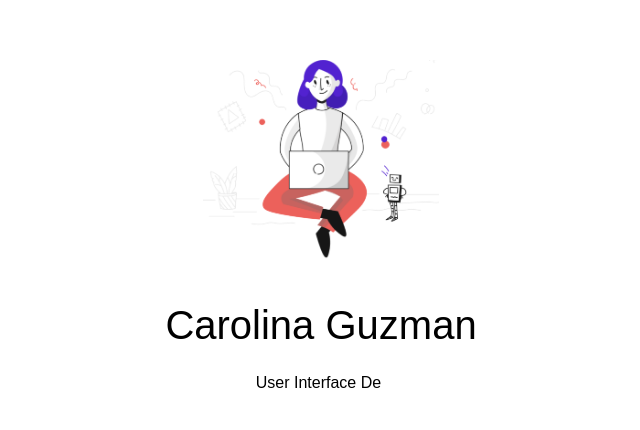
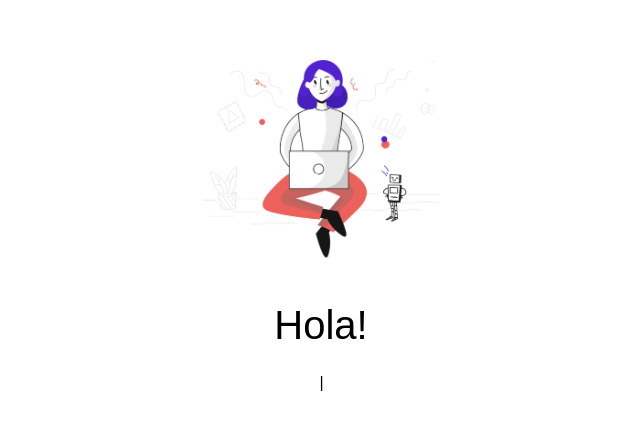
Before and after one commit to dannegm/carouiux, a React app: page / in a window 1280 px wide. Shown: the part 190-620 px from the top of the page, without its empty margins (327-967 px from the left). Built offline with nearby package versions, Linux system fonts and the light colour scheme; the HTML template or start-up script is replaced by a standard one.

Commit message:
cambio de titulo

```diff
--- a/src/pages/Home/Home.js
+++ b/src/pages/Home/Home.js
@@ -9,7 +9,7 @@ const Home = () => {
   return (
     <PageWrapper>
       <Image src={imgHeader} alt="" />
-      <Title>Carolina Guzman</Title>
+      <Title>Hola!</Title>
       <Typewriter
         options={{
           strings: ['User Experience Designer', 'User Interface Designer'],
```
